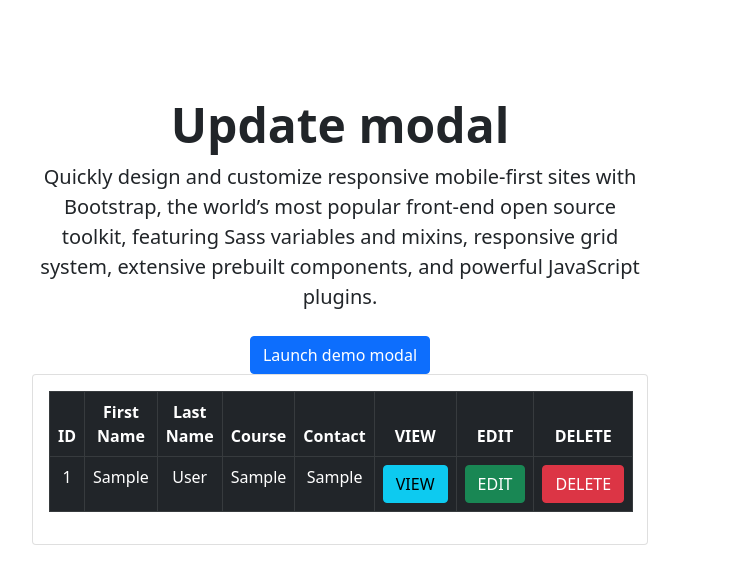
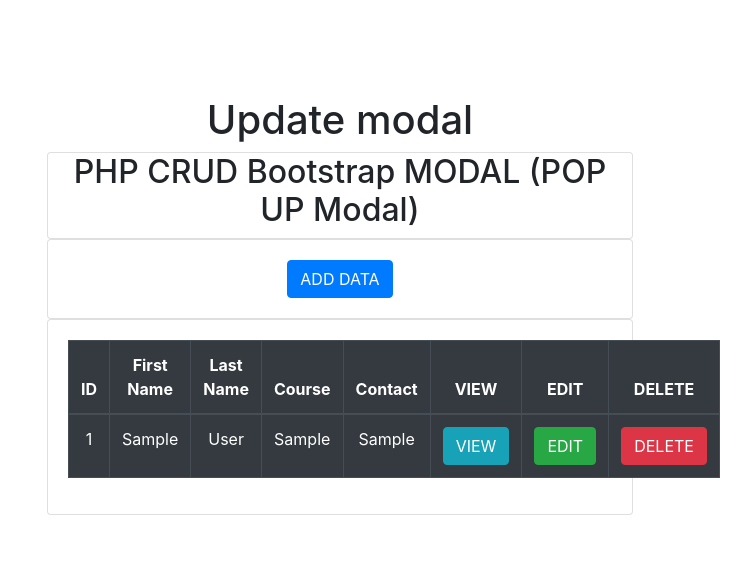
Before and after one commit to gfftr/crud_modal, a PHP site: page / in a window 1280 px wide. Shown: the top 584 px of the page, without its empty margins (300-1051 px from the left). Run offline with PHP 8.4, Linux system fonts and the light colour scheme; tables that the repository leaves empty or names only in its code hold one stand-in row (values such as "Sample post"); some libraries are stand-ins or nearby versions.

Commit message:
Update files added

```diff
--- a/index.php
+++ b/index.php
@@ -7,8 +7,8 @@
  <meta name="viewport" content="width=device-width, initial-scale=1">
 
  <!-- Bootstrap CSS -->
- <link href="https://cdn.jsdelivr.net/npm/bootstrap@5.0.2/dist/css/bootstrap.min.css" rel="stylesheet">
-
+ <link rel="stylesheet" href="https://stackpath.bootstrapcdn.com/bootstrap/4.2.1/css/bootstrap.min.css">
+ <link rel="stylesheet" href="https://cdn.datatables.net/1.10.18/css/dataTables.bootstrap4.min.css">
 
 
  <title>Hello, world!</title>
@@ -19,16 +19,18 @@
  <div class="px-4 py-5 my-5 text-center">
   <h1 class="display-5 fw-bold">Update modal</h1>
   <div class="col-lg-6 mx-auto">
-   <p class="lead mb-4">Quickly design and customize responsive mobile-first sites with Bootstrap, the world’s most
-    popular front-end open source toolkit, featuring Sass variables and mixins, responsive grid system, extensive
-    prebuilt components, and powerful JavaScript plugins.</p>
-   <div class="d-grid gap-2 d-sm-flex justify-content-sm-center">
-    <!-- Button trigger modal -->
-    <button type="button" class="btn btn-primary" data-bs-toggle="modal" data-bs-target="#studentaddmodal">
-     Launch demo modal
-    </button>
+
+
+   <div class="card">
+    <h2> PHP CRUD Bootstrap MODAL (POP UP Modal) </h2>
    </div>
-
+   <div class="card">
+    <div class="card-body">
+     <button type="button" class="btn btn-primary" data-toggle="modal" data-target="#studentaddmodal">
+      ADD DATA
+     </button>
+    </div>
+   </div>
 
 
 
@@ -151,10 +153,6 @@
   </div>
  </div>
 
-
-
-
-
  <!-- EDIT POP UP FORM (Bootstrap MODAL) -->
  <div class="modal fade" id="editmodal" tabindex="-1" role="dialog" aria-labelledby="exampleModalLabel"
   aria-hidden="true">
@@ -207,23 +205,32 @@
 
 
 
+ <script src="https://cdnjs.cloudflare.com/ajax/libs/jquery/3.3.1/jquery.min.js"></script>
+ <script src="https://cdnjs.cloudflare.com/ajax/libs/popper.js/1.14.6/umd/popper.min.js"></script>
+ <script src="https://stackpath.bootstrapcdn.com/bootstrap/4.2.1/js/bootstrap.min.js"></script>
 
 
 
+ <script>
+ $().ready(function() {
+  $('.editbtn').on('click', function() {
+   $('#editmodal').modal('show');
 
+   $tr = $(this).closest('tr');
 
+   var data = $tr.children("td").map(function() {
+    return $(this).text();
+   }).get();
 
+   $('#update_id').val(data[0]);
+   $('#fname').val(data[1]);
+   $('#lname').val(data[2]);
+   $('#course').val(data[3]);
+   $('#contact').val(data[4]);
 
-
-
-
-
-
-
-
- <!-- Option 1: Bootstrap Bundle with Popper -->
- <script src="https://cdn.jsdelivr.net/npm/bootstrap@5.0.2/dist/js/bootstrap.bundle.min.js"></script>
-
+  });
+ })
+ </script>
 
 </body>
 
```
Also changed, not shown: updatecode.php (added, +22 -0 lines).
